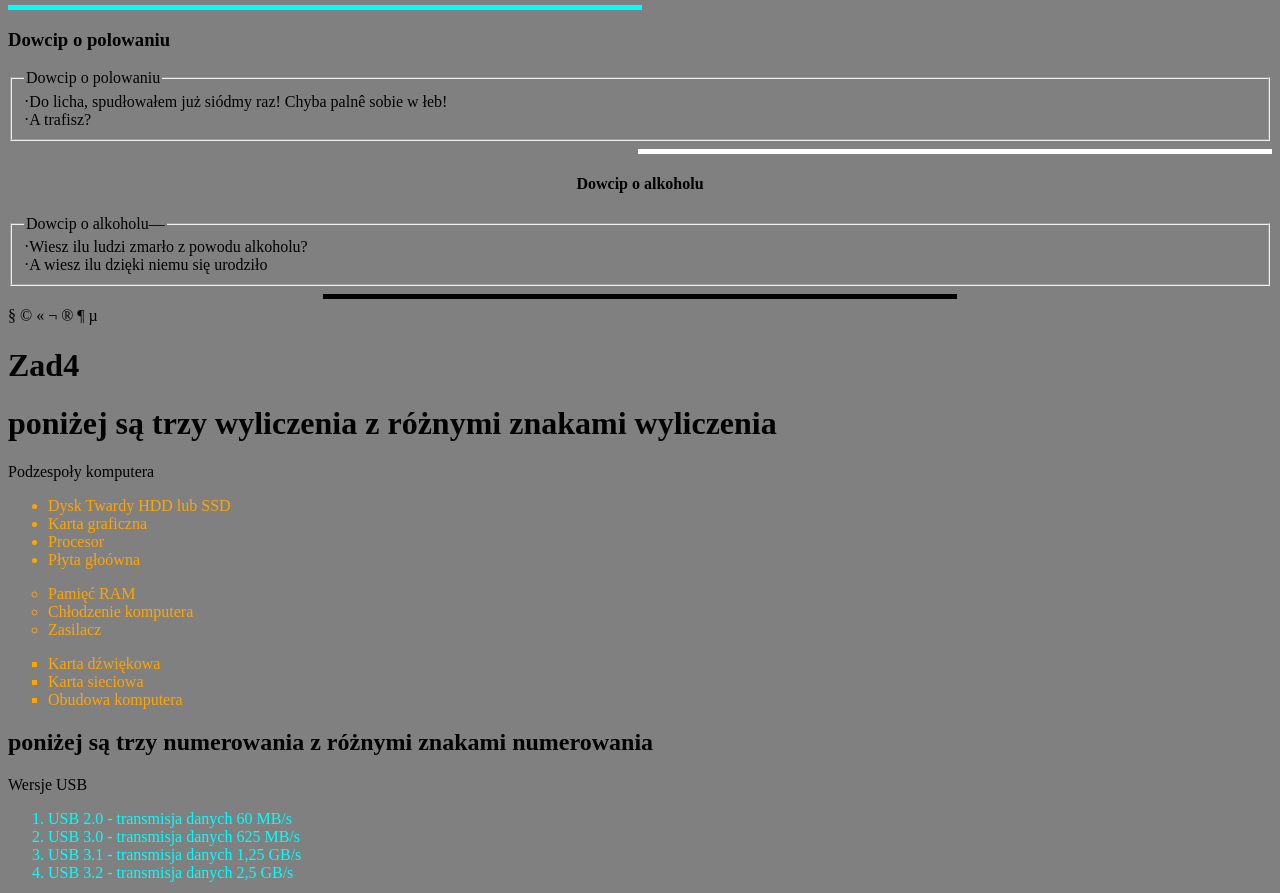
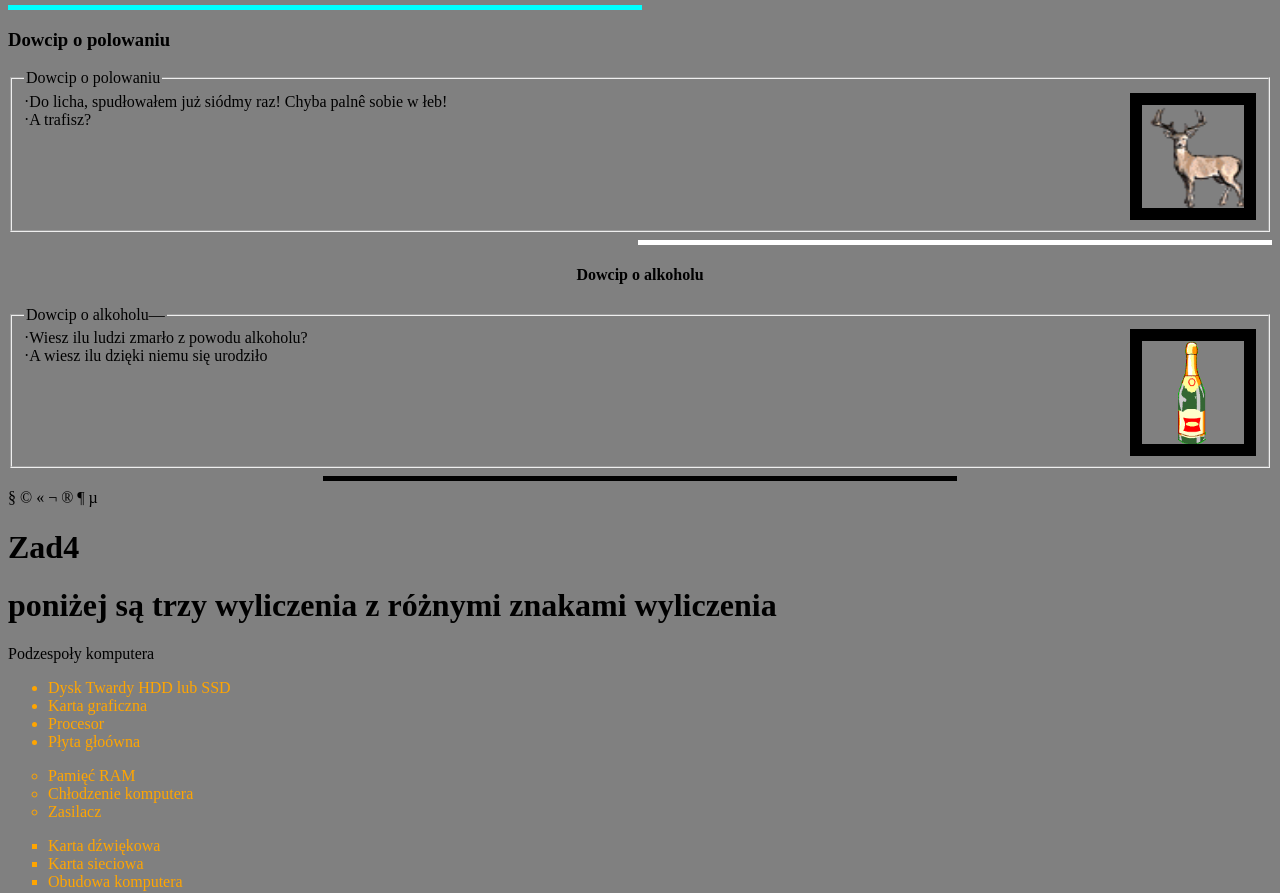
Before and after one commit to Pikmin142/Witryny_i_aplikacje_2K1, a plain HTML site: page index.html in a window 1280 px wide. Shown: the part 2632-3525 px from the top of the page. Drawn offline with Linux system fonts and the light colour scheme.

Commit message:
Update index.html

```diff
--- a/index.html
+++ b/index.html
@@ -65,6 +65,8 @@
  <h3 ALIGN=left >Dowcip o polowaniu</h3>
  <FIELDSET>
  <LEGEND>  Dowcip o polowaniu  </LEGEND>
+	 <IMG SRC="jeleń1.gif" ALIGN=right BORDER=12 WIDTH=102 HEIGHT=103 ALT="grafika.-bis3"
+	 <IMG SRC="jeleń2.gif" ALIGN=left BORDER=12 WIDTH=102 HEIGHT=103 ALT="grafika.-bis4">
  &#183;Do licha, spudłowałem już siódmy raz! Chyba paln&#234 sobie w łeb!<br>
   &#183;A trafisz?<br>
   </FIELDSET>
@@ -72,6 +74,7 @@
  <h4 ALIGN=center >Dowcip o alkoholu</h4>
  <FIELDSET>
  <LEGEND> Dowcip o alkoholu&#8212;  </LEGEND>
+	 <IMG SRC="butelka1.gif" ALIGN=right BORDER=12 WIDTH=102 HEIGHT=103 ALT="grafika.-bis5">
  &#183;Wiesz ilu ludzi zmarło z powodu alkoholu?<br>
  &#183;A wiesz ilu dzięki niemu się urodziło<br>
  </FIELDSET>
```
